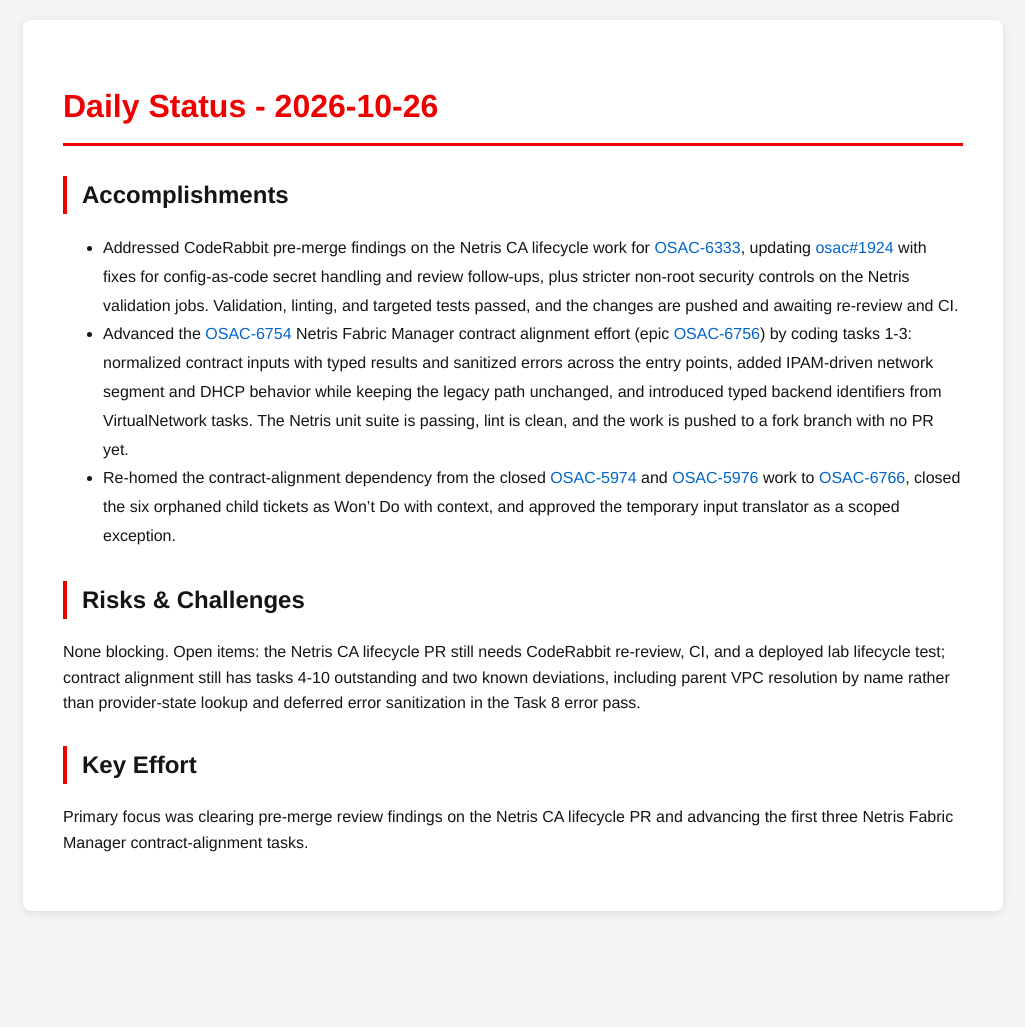
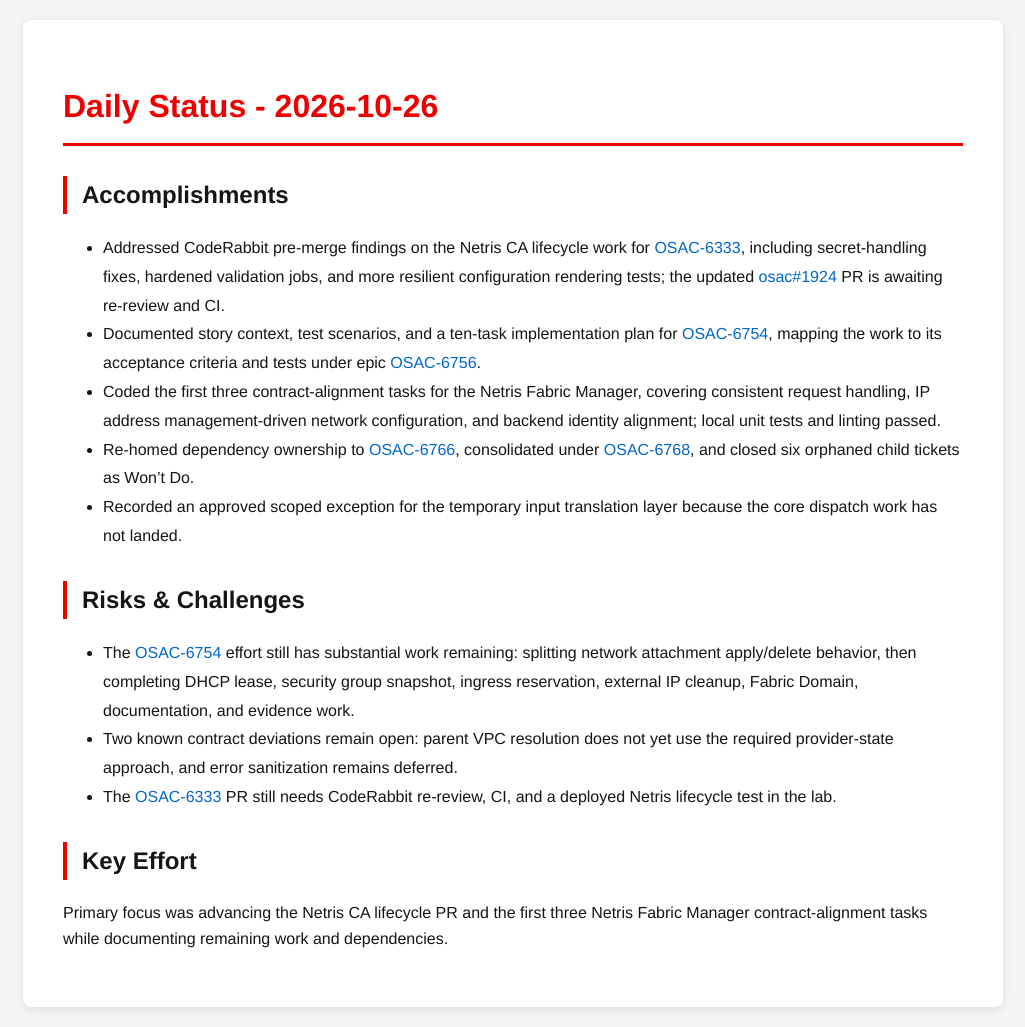
Before and after one commit to tzvatot/daily-status, a Jekyll site: the page built from 2026-10-26.md, in a window 1280 px wide. Shown: the whole page, without its empty margins (127-1152 px from the left). Built offline with Jekyll 4.4.1, drawn with Linux system fonts in a browser that asks for light colours; before the commit the page ends 931 px from its top, so only the background shows below that.

Commit message:
Daily status update - 2026-10-26

```diff
--- a/2026-10-26.md
+++ b/2026-10-26.md
@@ -7,12 +7,16 @@
 # Daily Status - 2026-10-26
 
 ## Accomplishments
-- Addressed CodeRabbit pre-merge findings on the Netris CA lifecycle work for [OSAC-6333](https://redhat.atlassian.net/browse/OSAC-6333), updating [osac#1924](https://github.com/osac-project/osac/pull/1924) with fixes for config-as-code secret handling and review follow-ups, plus stricter non-root security controls on the Netris validation jobs. Validation, linting, and targeted tests passed, and the changes are pushed and awaiting re-review and CI.
-- Advanced the [OSAC-6754](https://redhat.atlassian.net/browse/OSAC-6754) Netris Fabric Manager contract alignment effort (epic [OSAC-6756](https://redhat.atlassian.net/browse/OSAC-6756)) by coding tasks 1-3: normalized contract inputs with typed results and sanitized errors across the entry points, added IPAM-driven network segment and DHCP behavior while keeping the legacy path unchanged, and introduced typed backend identifiers from VirtualNetwork tasks. The Netris unit suite is passing, lint is clean, and the work is pushed to a fork branch with no PR yet.
-- Re-homed the contract-alignment dependency from the closed [OSAC-5974](https://redhat.atlassian.net/browse/OSAC-5974) and [OSAC-5976](https://redhat.atlassian.net/browse/OSAC-5976) work to [OSAC-6766](https://redhat.atlassian.net/browse/OSAC-6766), closed the six orphaned child tickets as Won't Do with context, and approved the temporary input translator as a scoped exception.
+- Addressed CodeRabbit pre-merge findings on the Netris CA lifecycle work for [OSAC-6333](https://redhat.atlassian.net/browse/OSAC-6333), including secret-handling fixes, hardened validation jobs, and more resilient configuration rendering tests; the updated [osac#1924](https://github.com/osac-project/osac/pull/1924) PR is awaiting re-review and CI.
+- Documented story context, test scenarios, and a ten-task implementation plan for [OSAC-6754](https://redhat.atlassian.net/browse/OSAC-6754), mapping the work to its acceptance criteria and tests under epic [OSAC-6756](https://redhat.atlassian.net/browse/OSAC-6756).
+- Coded the first three contract-alignment tasks for the Netris Fabric Manager, covering consistent request handling, IP address management-driven network configuration, and backend identity alignment; local unit tests and linting passed.
+- Re-homed dependency ownership to [OSAC-6766](https://redhat.atlassian.net/browse/OSAC-6766), consolidated under [OSAC-6768](https://redhat.atlassian.net/browse/OSAC-6768), and closed six orphaned child tickets as Won't Do.
+- Recorded an approved scoped exception for the temporary input translation layer because the core dispatch work has not landed.
 
 ## Risks & Challenges
-None blocking. Open items: the Netris CA lifecycle PR still needs CodeRabbit re-review, CI, and a deployed lab lifecycle test; contract alignment still has tasks 4-10 outstanding and two known deviations, including parent VPC resolution by name rather than provider-state lookup and deferred error sanitization in the Task 8 error pass.
+- The [OSAC-6754](https://redhat.atlassian.net/browse/OSAC-6754) effort still has substantial work remaining: splitting network attachment apply/delete behavior, then completing DHCP lease, security group snapshot, ingress reservation, external IP cleanup, Fabric Domain, documentation, and evidence work.
+- Two known contract deviations remain open: parent VPC resolution does not yet use the required provider-state approach, and error sanitization remains deferred.
+- The [OSAC-6333](https://redhat.atlassian.net/browse/OSAC-6333) PR still needs CodeRabbit re-review, CI, and a deployed Netris lifecycle test in the lab.
 
 ## Key Effort
-Primary focus was clearing pre-merge review findings on the Netris CA lifecycle PR and advancing the first three Netris Fabric Manager contract-alignment tasks.
+Primary focus was advancing the Netris CA lifecycle PR and the first three Netris Fabric Manager contract-alignment tasks while documenting remaining work and dependencies.
```
